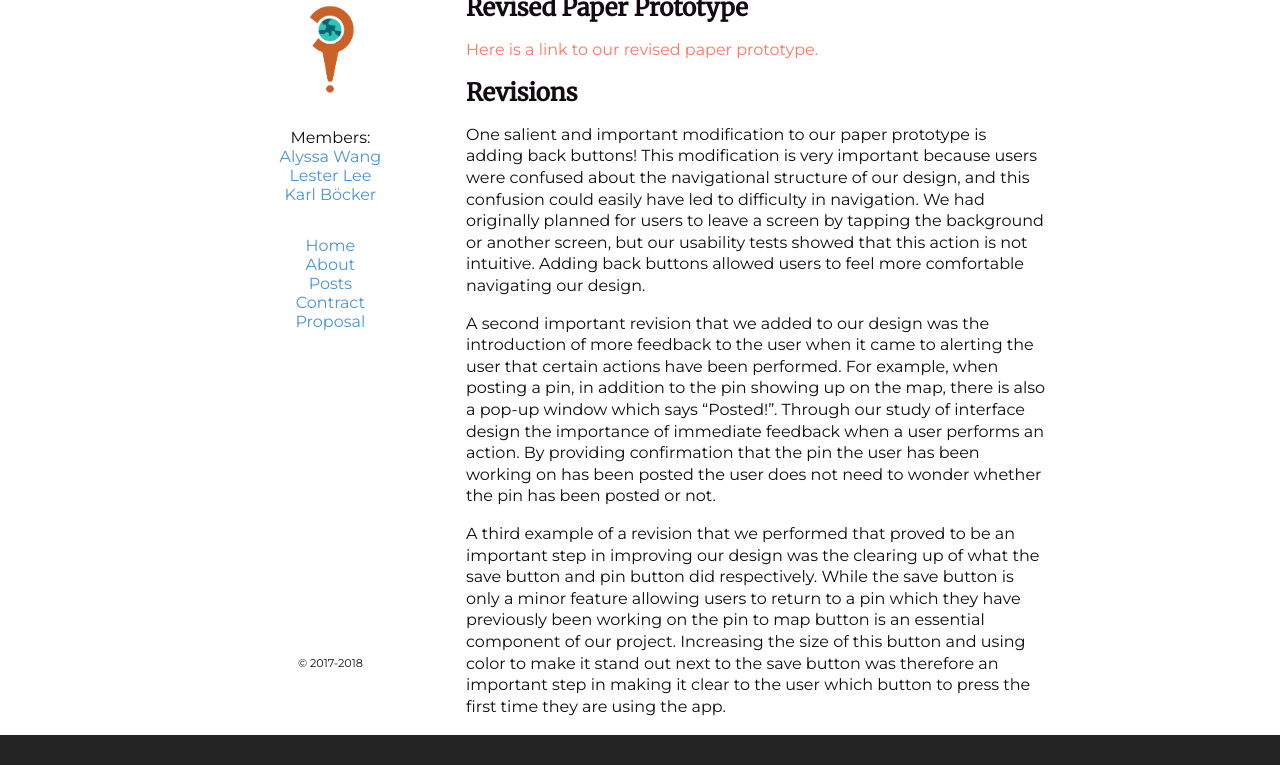
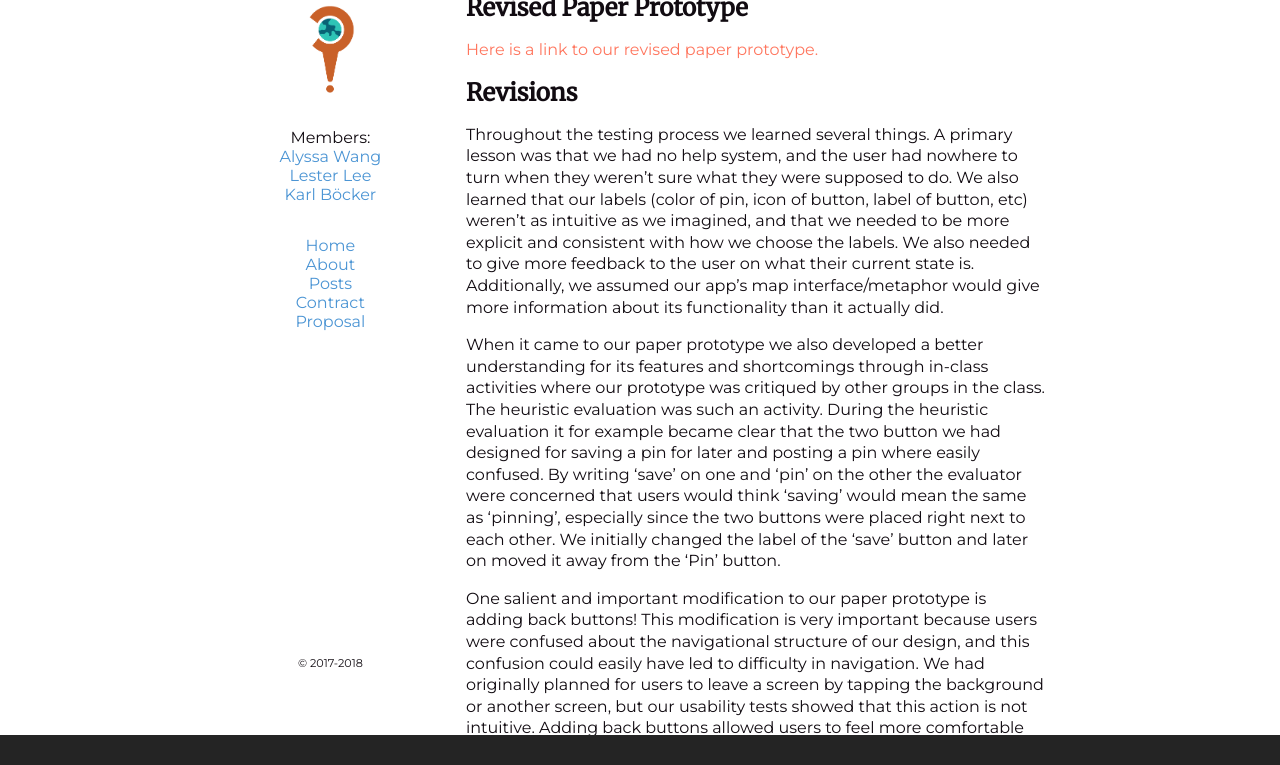
Before and after one commit to lester-lee/curious-places, a Jekyll site: the page built from _posts/2018-04-16-usability_tests.md, in a window 1280 px wide and 900 px high, scrolled down 14772 px, cut to the strip 135-900 px from the top of the window. Built offline with Jekyll 4.4.1, drawn with Linux system fonts in a browser that asks for light colours.

Commit message:
added more stuff to report

```diff
--- a/_posts/2018-04-16-usability_tests.md
+++ b/_posts/2018-04-16-usability_tests.md
@@ -98,7 +98,11 @@ Revision: Kept uploaded media on the screen.
 ## Revised Paper Prototype
 [Here is a link to our revised paper prototype.]({{ site.baseurl }}/2018/04/05/paper_prototype/)
 
-## Revisions
+<h2 id="test-results">Revisions</h2>
+Throughout the testing process we learned several things. A primary lesson was that we had no help system, and the user had nowhere to turn when they weren’t sure what they were supposed to do. We also learned that our labels (color of pin, icon of button, label of button, etc) weren’t as intuitive as we imagined, and that we needed to be more explicit and consistent with how we choose the labels. We also needed to give more feedback to the user on what their current state is. Additionally, we assumed our app’s map interface/metaphor would give more information about its functionality than it actually did.
+
+When it came to our paper prototype we also developed a better understanding for its features and shortcomings through in-class activities where our prototype was critiqued by other groups in the class. The heuristic evaluation was such an activity. During the heuristic evaluation it for example became clear that the two button we had designed for saving a pin for later and posting a pin where easily confused. By writing ‘save’ on one and ‘pin’ on the other the evaluator were concerned that users would think ‘saving’ would mean the same as ‘pinning’, especially since the two buttons were placed right next to each other. We initially changed the label of the 'save' button and later on moved it away from the 'Pin' button.
+
 One salient and important modification to our paper prototype is adding back buttons! This modification is very important because users were confused about the navigational structure of our design, and this confusion could easily have led to difficulty in navigation. We had originally planned for users to leave a screen by tapping the background or another screen, but our usability tests showed that this action is not intuitive. Adding back buttons allowed users to feel more comfortable navigating our design.
 
 A second important revision that we added to our design was the introduction of more feedback to the user when it came to alerting the user that certain actions have been performed. For example, when posting a pin, in addition to the pin showing up on the map, there is also a pop-up window which says “Posted!”. Through our study of interface design the importance of immediate feedback when a user performs an action. By providing confirmation that the pin the user has been working on has been posted the user does not need to wonder whether the pin has been posted or not.
```
